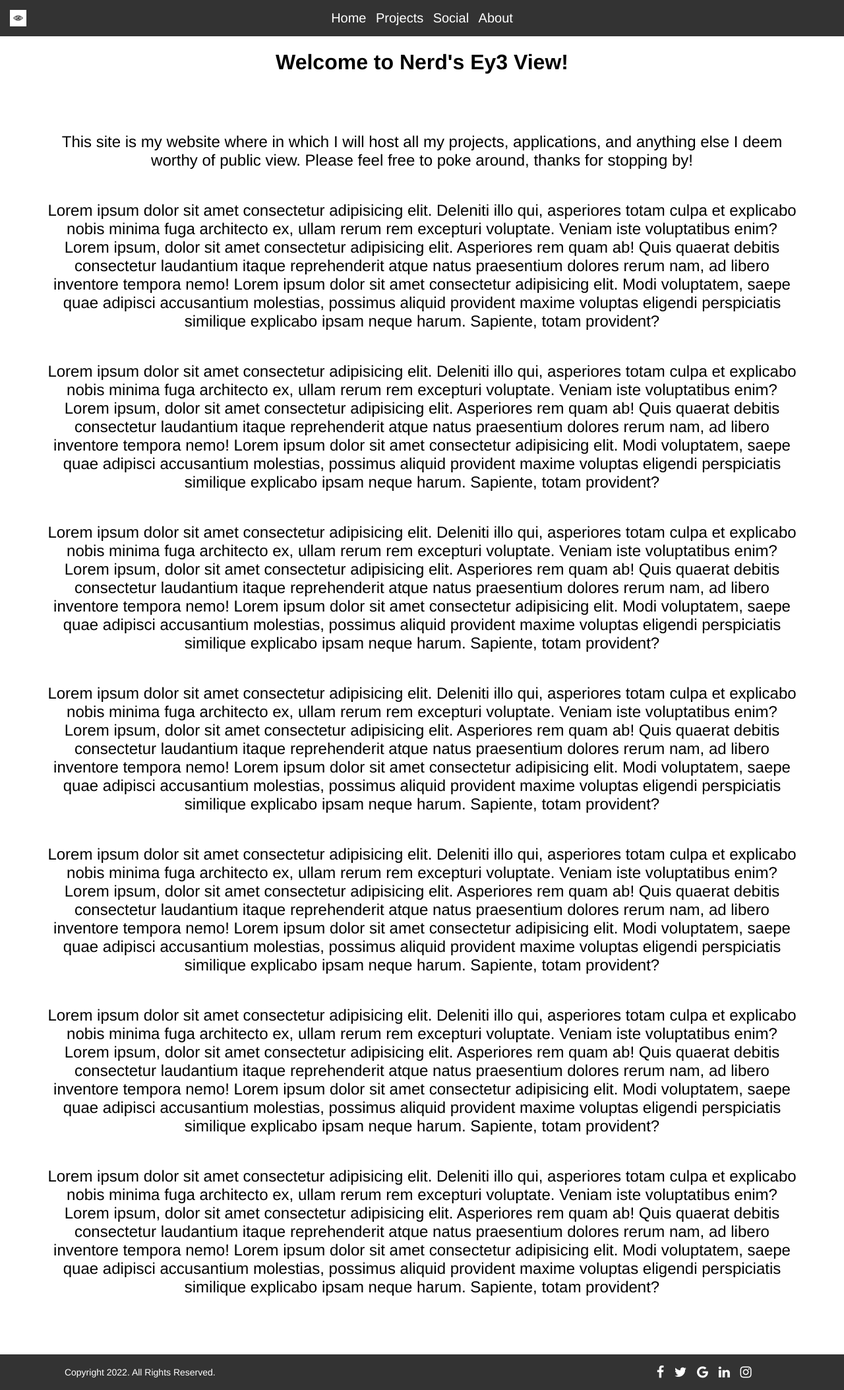
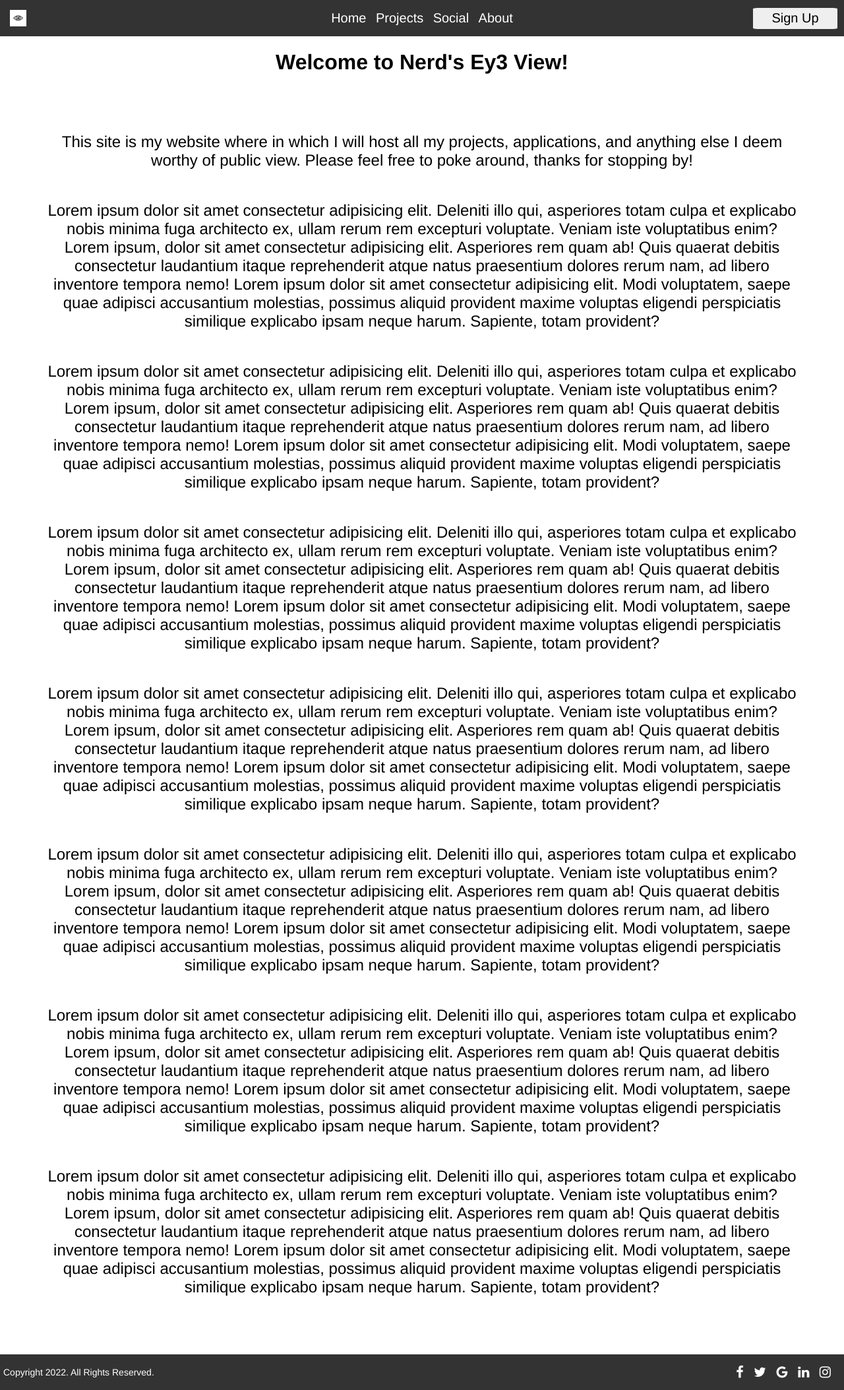
Before and after one commit to jmccallister93/nerdsey3view, a plain HTML site: page index.html in a window 1280 px wide. Shown: the whole page at 66% size. Drawn offline with Linux system fonts and the light colour scheme.

Commit message:
Added signup button

```diff
--- a/index.html
+++ b/index.html
@@ -22,6 +22,9 @@
             <li class="nav-li"><a href="about.html">About</a></li>
           </ul>
         </nav>
+        <button class="sign-up-btn">
+          Sign Up
+        </button>
       </div>
 
       <h1 class="page-header">Welcome to Nerd's Ey3 View!</h1>
--- a/master.css
+++ b/master.css
@@ -59,7 +59,7 @@ a{
 }
 
 .nav-li:hover a{
-    color: rgb(225, 180, 255);
+    color: rgb(207, 134, 255);
     /* font-weight: bold; */
 }
 
@@ -68,6 +68,24 @@ a{
     align-items: end;
     padding: 10px;
     margin: 5px;
+}
+
+.sign-up-btn{
+    grid-column: 3;
+    align-self: center;
+    justify-self: end;
+    height: 2rem;
+    width: 8rem;
+    padding: 1px;
+    margin: 10px;
+    font-size: 20px;
+    border-radius: 5%;
+    border: #333333;
+}
+
+.sign-up-btn:hover{
+    background-color: rgb(125, 38, 183);
+    color: white;
 }
 
 /*
@@ -109,18 +127,18 @@ a{
     bottom: 0;
     width: 100%;
     align-items: end;
-    grid-template-columns: repeat(3, 1fr);
+    grid-template-columns: repeat(5, 1fr);
 }
 
 .footer-social{
-    grid-column: 3;
+    grid-column: 5;
 }
 
 .footer-ul{
     list-style-type: none;
     padding: 5px;
     margin: 10px;
-
+    justify-self: end;
 }
 
 .footer-li{
@@ -140,5 +158,5 @@ a{
     font-size: 14px;
     color: white;
     padding: 5px;
-    justify-content: left;
+    justify-self: start;
 }
```
Also changed, not shown: main.js (added).
